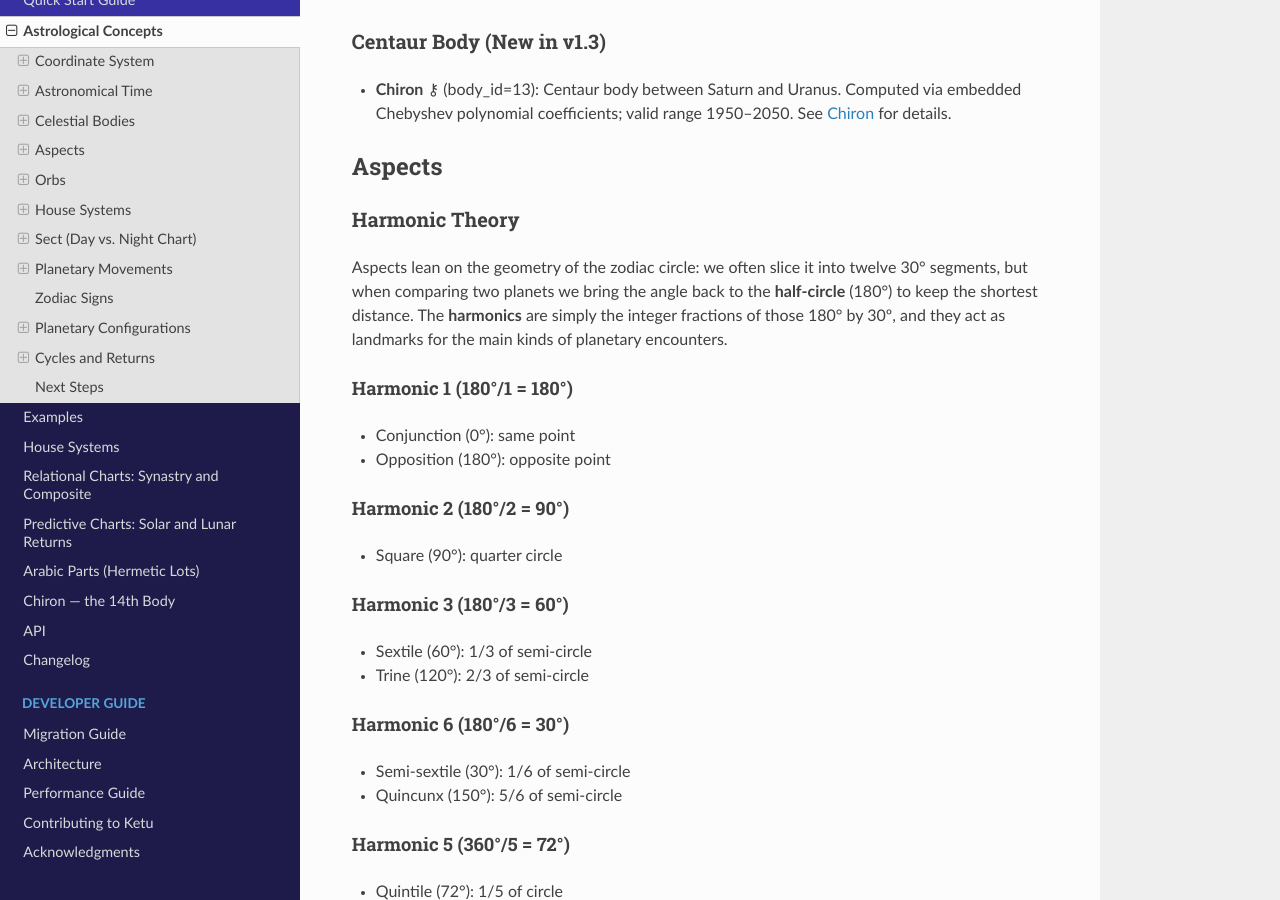
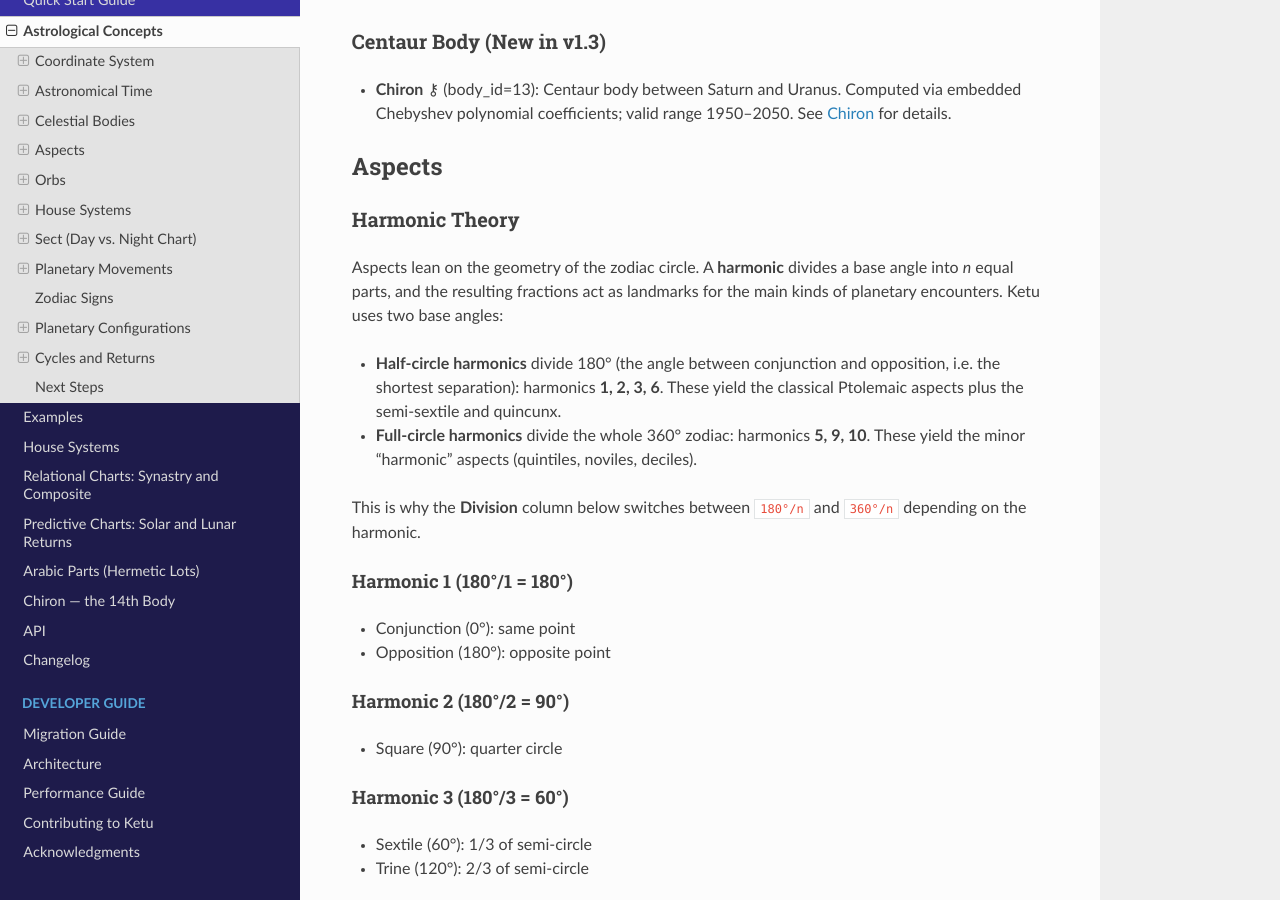
Before and after one commit to alkimya/ketu, a Sphinx documentation site: the page built from docs/source/concepts.md, in a window 1280 px wide and 900 px high, scrolled down 1640 px. Built offline with Sphinx 7.4.7 and the Read the Docs theme 3.1.0, drawn with Linux system fonts in a browser that asks for light colours.

Commit message:
docs(concepts): fix Harmonic Theory inconsistency (180° vs 360° base angles)
The Harmonic Theory section claimed harmonics were 'fractions of 180° by 30°',
which contradicted the table below: H5/H9/H10 (quintiles, noviles, deciles)
divide the full 360° circle, not the half-circle. Rewrote the intro to
distinguish half-circle harmonics (1,2,3,6 → 180°/n) from full-circle
harmonics (5,9,10 → 360°/n), matching the Division column already in the table.

Doc-only fix; the 14-aspect engine is unchanged. A v1.4 backlog item captures
the data-driven refactor (dynamic harmonic selection, H5/H9/H10 off by default).

Co-Authored-By: Claude Opus 4.8 <noreply@anthropic.com>

```diff
--- a/docs/source/concepts.md
+++ b/docs/source/concepts.md
@@ -69,7 +69,12 @@ Ketu calculates the positions of 14 celestial bodies (body IDs 0–13):
 
 ### Harmonic Theory
 
-Aspects lean on the geometry of the zodiac circle: we often slice it into twelve 30° segments, but when comparing two planets we bring the angle back to the **half-circle** (180°) to keep the shortest distance. The **harmonics** are simply the integer fractions of those 180° by 30º, and they act as landmarks for the main kinds of planetary encounters.
+Aspects lean on the geometry of the zodiac circle. A **harmonic** divides a base angle into *n* equal parts, and the resulting fractions act as landmarks for the main kinds of planetary encounters. Ketu uses two base angles:
+
+- **Half-circle harmonics** divide 180° (the angle between conjunction and opposition, i.e. the shortest separation): harmonics **1, 2, 3, 6**. These yield the classical Ptolemaic aspects plus the semi-sextile and quincunx.
+- **Full-circle harmonics** divide the whole 360° zodiac: harmonics **5, 9, 10**. These yield the minor "harmonic" aspects (quintiles, noviles, deciles).
+
+This is why the **Division** column below switches between `180°/n` and `360°/n` depending on the harmonic.
 
 #### Harmonic 1 (180°/1 = 180°)
 
```
